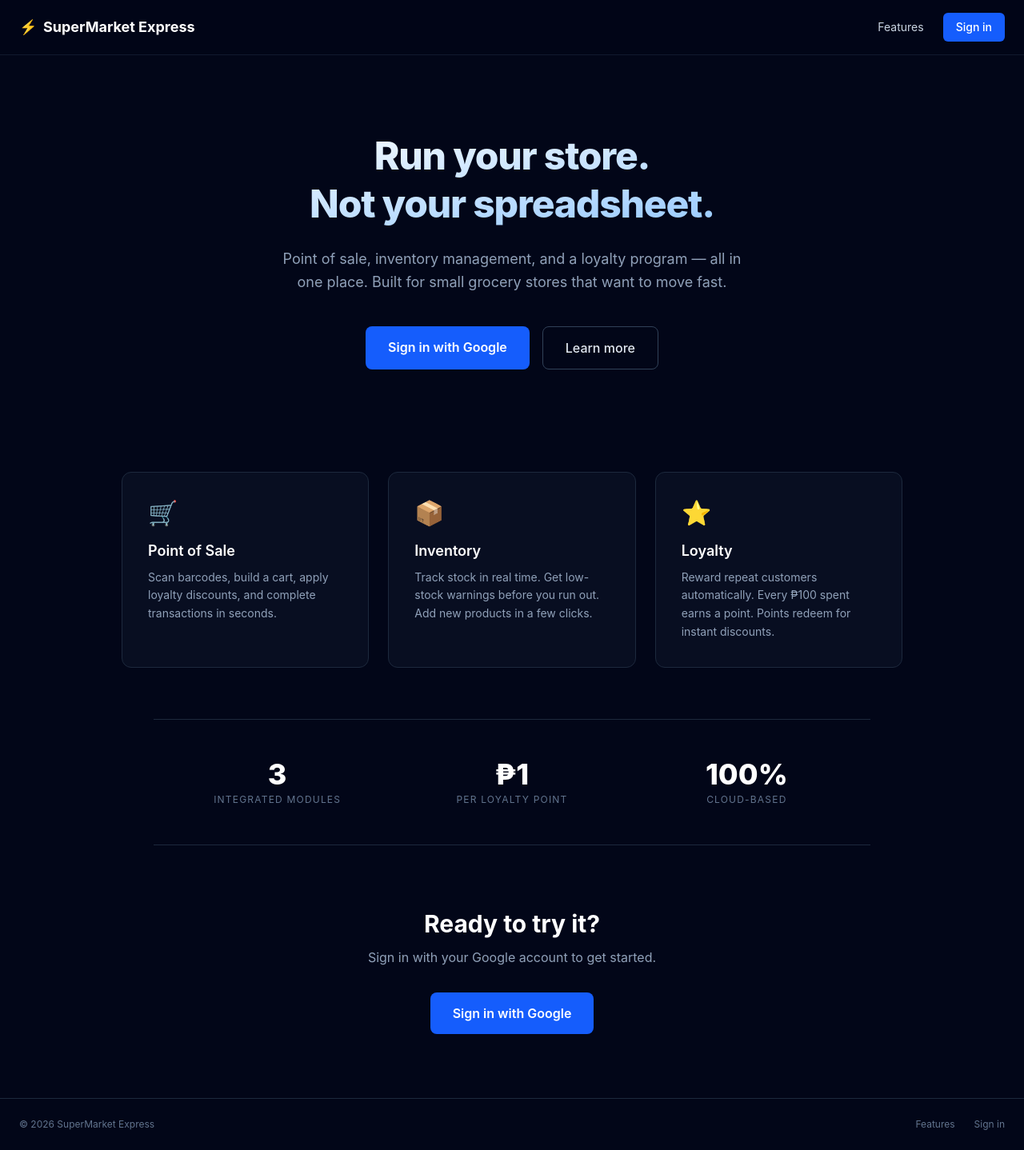
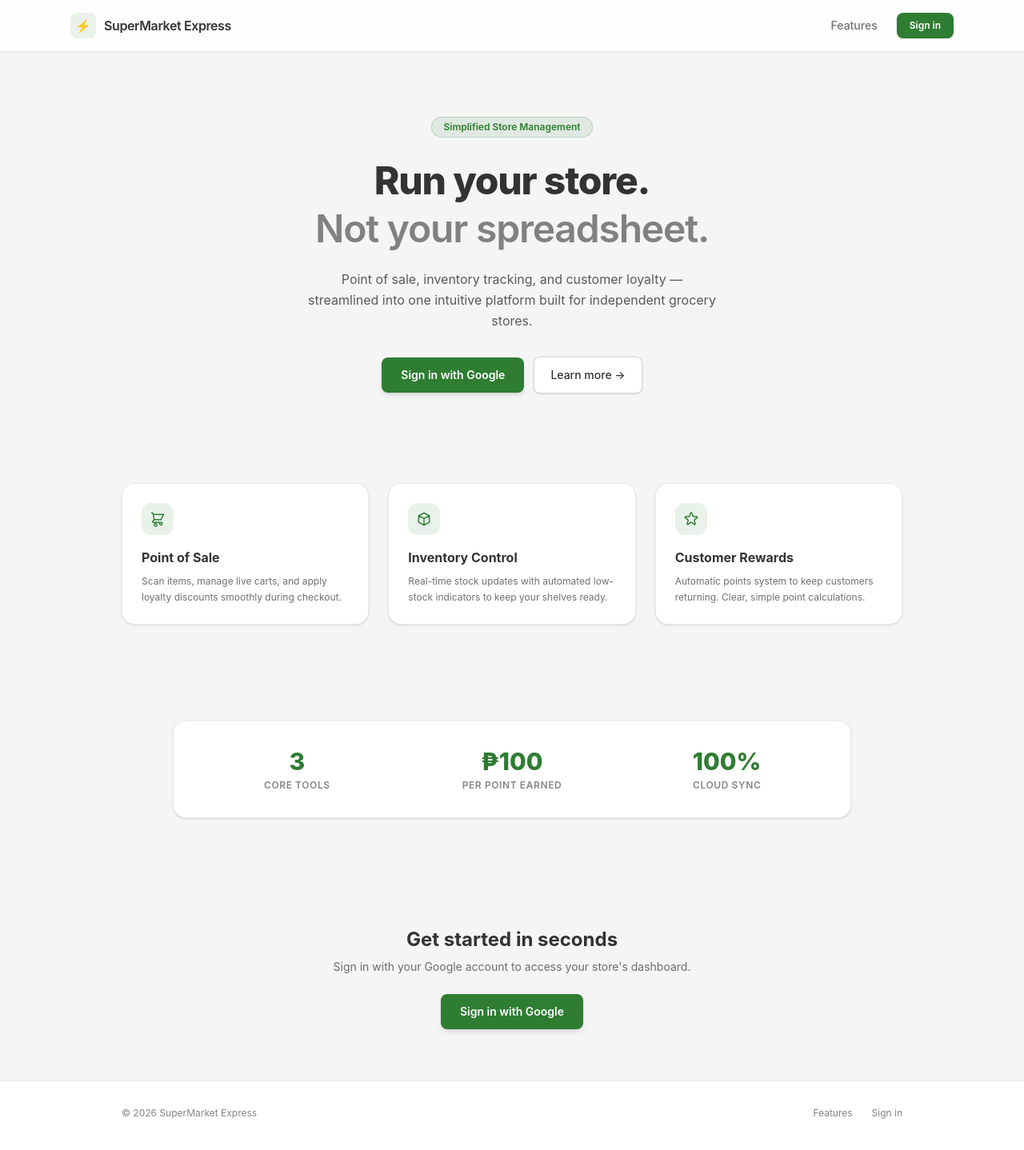
Before and after one commit to YusCML/Supermaket, a React (Vite) app in the folder supermarket/: page / in a window 1280 px wide. Shown: the whole page at 80% size. Built offline with nearby package versions, Linux system fonts and the light colour scheme; no server answers.

Commit message:
landing page & login/signup UI/UX design

```diff
--- a/supermarket/src/components/Login.tsx
+++ b/supermarket/src/components/Login.tsx
@@ -103,20 +103,37 @@ export default function Login() {
   };
 
   const inputClass = (field: keyof FieldErrors) =>
-    `auth-input${fieldErrors[field] ? ' auth-input-error' : ''}`;
+    `w-full rounded-lg border bg-[#FFFFFF] px-3.5 py-2.5 text-sm text-[#333333] placeholder-[#333333]/40 outline-none transition-all focus:ring-2 disabled:bg-gray-100 disabled:cursor-not-allowed ${
+      fieldErrors[field]
+        ? 'border-red-500 focus:ring-red-500/20'
+        : 'border-gray-300 focus:border-[#2E7D32] focus:ring-[#2E7D32]/20'
+    }`;
 
   return (
-    <div className="login-page">
-      <div className="login-card">
-        <h1>⚡ SuperMarket Express</h1>
-        <p className="login-subtitle">
-          {mode === 'signup' ? 'Create your account' : 'Sign in to continue'}
-        </p>
+    <div className="flex min-h-screen items-center justify-center bg-[#F5F5F5] px-4 py-12 font-sans antialiased selection:bg-[#2E7D32]/15 selection:text-[#2E7D32]">
+      <div className="w-full max-w-md rounded-2xl border border-gray-200/80 bg-[#FFFFFF] p-8 shadow-sm">
+        {/* Header */}
+        <div className="text-center">
+          <div className="inline-flex h-10 w-10 items-center justify-center rounded-xl bg-[#2E7D32]/10 text-xl text-[#2E7D32]">
+            ⚡
+          </div>
+          <h1 className="mt-3 text-2xl font-bold tracking-tight text-[#333333]">
+            SuperMarket Express
+          </h1>
+          <p className="mt-1 text-xs text-[#333333]/70">
+            {mode === 'signup' ? 'Create your account' : 'Sign in to continue'}
+          </p>
+        </div>
 
-        <div className="auth-tabs">
+        {/* Mode Switcher Tabs */}
+        <div className="mt-6 flex rounded-lg bg-[#F5F5F5] p-1 border border-gray-200/80">
           <button
             type="button"
-            className={`auth-tab${mode === 'signin' ? ' is-active' : ''}`}
+            className={`flex-1 rounded-md py-2 text-xs font-semibold transition-all ${
+              mode === 'signin'
+                ? 'bg-[#FFFFFF] text-[#2E7D32] shadow-sm'
+                : 'text-[#333333]/70 hover:text-[#333333]'
+            }`}
             onClick={() => switchMode('signin')}
             disabled={loading}
           >
@@ -124,7 +141,11 @@ export default function Login() {
           </button>
           <button
             type="button"
-            className={`auth-tab${mode === 'signup' ? ' is-active' : ''}`}
+            className={`flex-1 rounded-md py-2 text-xs font-semibold transition-all ${
+              mode === 'signup'
+                ? 'bg-[#FFFFFF] text-[#2E7D32] shadow-sm'
+                : 'text-[#333333]/70 hover:text-[#333333]'
+            }`}
             onClick={() => switchMode('signup')}
             disabled={loading}
           >
@@ -132,11 +153,22 @@ export default function Login() {
           </button>
         </div>
 
-        {formError && <div className="login-error">{formError}</div>}
-        {notice && <div className="auth-notice">{notice}</div>}
+        {/* Banners */}
+        {formError && (
+          <div className="mt-4 rounded-lg bg-red-50 p-3 text-xs font-medium text-red-600 border border-red-200">
+            {formError}
+          </div>
+        )}
+        {notice && (
+          <div className="mt-4 rounded-lg bg-[#2E7D32]/10 p-3 text-xs font-medium text-[#2E7D32] border border-[#2E7D32]/20">
+            {notice}
+          </div>
+        )}
 
+        {/* Google OAuth Button */}
         <button
-          className="google-btn"
+          type="button"
+          className="mt-6 flex w-full items-center justify-center gap-3 rounded-lg border border-gray-300 bg-[#FFFFFF] px-4 py-2.5 text-sm font-semibold text-[#333333] shadow-sm hover:bg-gray-50 transition-all disabled:opacity-50 disabled:cursor-not-allowed"
           onClick={handleGoogle}
           disabled={loading}
         >
@@ -161,15 +193,27 @@ export default function Login() {
           {loading ? 'Please wait…' : 'Continue with Google'}
         </button>
 
-        <div className="auth-divider">or</div>
+        {/* Divider */}
+        <div className="relative my-6 text-center">
+          <div className="absolute inset-0 flex items-center">
+            <div className="w-full border-t border-gray-200" />
+          </div>
+          <span className="relative bg-[#FFFFFF] px-3 text-xs uppercase tracking-wider text-[#333333]/50">
+            or
+          </span>
+        </div>
 
+        {/* Credentials Form */}
         <form
-          className="auth-form"
+          className="space-y-4"
           noValidate
           onSubmit={mode === 'signup' ? handleSignUp : handleSignIn}
         >
-<div className="auth-field">
-            <label className="auth-label" htmlFor="auth-email">
+          <div>
+            <label
+              className="block text-xs font-semibold text-[#333333] mb-1.5"
+              htmlFor="auth-email"
+            >
               Email
             </label>
             <input
@@ -183,12 +227,17 @@ export default function Login() {
               disabled={loading}
             />
             {fieldErrors.email && (
-              <span className="field-error">{fieldErrors.email}</span>
+              <span className="mt-1 block text-xs font-medium text-red-500">
+                {fieldErrors.email}
+              </span>
             )}
           </div>
 
-          <div className="auth-field">
-            <label className="auth-label" htmlFor="auth-password">
+          <div>
+            <label
+              className="block text-xs font-semibold text-[#333333] mb-1.5"
+              htmlFor="auth-password"
+            >
               Password
             </label>
             <input
@@ -204,13 +253,18 @@ export default function Login() {
               disabled={loading}
             />
             {fieldErrors.password && (
-              <span className="field-error">{fieldErrors.password}</span>
+              <span className="mt-1 block text-xs font-medium text-red-500">
+                {fieldErrors.password}
+              </span>
             )}
           </div>
 
           {mode === 'signup' && (
-            <div className="auth-field">
-              <label className="auth-label" htmlFor="auth-confirm">
+            <div>
+              <label
+                className="block text-xs font-semibold text-[#333333] mb-1.5"
+                htmlFor="auth-confirm"
+              >
                 Confirm password
               </label>
               <input
@@ -223,14 +277,16 @@ export default function Login() {
                 disabled={loading}
               />
               {fieldErrors.confirmPassword && (
-                <span className="field-error">{fieldErrors.confirmPassword}</span>
+                <span className="mt-1 block text-xs font-medium text-red-500">
+                  {fieldErrors.confirmPassword}
+                </span>
               )}
             </div>
           )}
 
           <button
             type="submit"
-            className="btn-primary auth-submit"
+            className="w-full rounded-lg bg-[#2E7D32] px-4 py-2.5 text-sm font-semibold text-[#FFFFFF] shadow-md hover:bg-[#246628] transition-all disabled:opacity-50 disabled:cursor-not-allowed"
             disabled={loading}
           >
             {loading
@@ -241,7 +297,8 @@ export default function Login() {
           </button>
         </form>
 
-        <p className="login-footer">
+        {/* Footer */}
+        <p className="mt-6 text-center text-xs text-[#333333]/60">
           {mode === 'signup'
             ? 'Confirm your email address to activate your account.'
             : 'Use your Google account or an email address.'}
--- a/supermarket/src/pages/LandingPage.tsx
+++ b/supermarket/src/pages/LandingPage.tsx
@@ -11,135 +11,153 @@ export default function LandingPage() {
   }, [user, loading, navigate]);
 
   return (
-    <div className="min-h-screen bg-slate-950 text-slate-100">
-      {/* Nav */}
-      <nav className="sticky top-0 z-10 flex items-center justify-between px-6 py-4 border-b border-slate-800/60 bg-slate-950/80 backdrop-blur">
-        <div className="flex items-center gap-2 text-lg font-bold text-white">
-          <span>⚡</span>
+    <div className="min-h-screen bg-[#F5F5F5] text-[#333333] font-sans antialiased selection:bg-[#2E7D32]/15 selection:text-[#2E7D32]">
+      {/* Navigation */}
+      <nav className="sticky top-0 z-20 border-b border-gray-200 bg-[#FFFFFF]/90 backdrop-blur-md">
+        <div className="mx-auto max-w-6xl px-6 py-4 flex items-center justify-between">
+          <div className="flex items-center gap-2.5 text-base font-semibold tracking-tight text-[#333333]">
+            <span className="flex h-8 w-8 items-center justify-center rounded-lg bg-[#2E7D32]/10 text-[#2E7D32]">
+              ⚡
+            </span>
             <span>SuperMarket Express</span>
           </div>
           <div className="flex items-center gap-6">
             <a
               href="#features"
-            className="text-sm text-slate-300 hover:text-white transition-colors"
+              className="text-sm font-medium text-[#333333]/70 hover:text-[#333333] transition-colors"
             >
               Features
             </a>
             <Link
               to="/login"
-            className="rounded-md bg-blue-600 px-4 py-2 text-sm font-medium text-white hover:bg-blue-700 transition-colors"
+              className="rounded-lg bg-[#2E7D32] px-4 py-2 text-xs font-semibold text-[#FFFFFF] hover:bg-[#246628] transition-colors shadow-sm"
             >
               Sign in
             </Link>
           </div>
+        </div>
       </nav>
 
-      {/* Hero */}
-      <header className="mx-auto max-w-3xl px-6 pt-24 pb-16 text-center">
-        <h1 className="text-5xl font-extrabold tracking-tight leading-tight bg-linear-to-br from-white to-blue-300 bg-clip-text text-transparent">
-          Run your store.
-          <br />
-          Not your spreadsheet.
+      <main>
+        {/* Hero Section */}
+        <section className="mx-auto max-w-3xl px-6 pt-20 pb-16 text-center">
+          <div className="inline-flex items-center gap-2 rounded-full border border-[#2E7D32]/20 bg-[#2E7D32]/10 px-3.5 py-1 text-xs font-semibold text-[#2E7D32] mb-6">
+            Simplified Store Management
+          </div>
+          <h1 className="text-4xl sm:text-5xl font-extrabold tracking-tight leading-tight text-[#333333]">
+            Run your store. <br />
+            <span className="text-[#333333]/60 font-semibold">Not your spreadsheet.</span>
           </h1>
-        <p className="mx-auto mt-6 max-w-xl text-lg text-slate-400 leading-relaxed">
-          Point of sale, inventory management, and a loyalty program — all in
-          one place. Built for small grocery stores that want to move fast.
+          <p className="mx-auto mt-5 max-w-lg text-base text-[#333333]/80 leading-relaxed">
+            Point of sale, inventory tracking, and customer loyalty — streamlined into one intuitive platform built for independent grocery stores.
           </p>
-        <div className="mt-10 flex flex-wrap justify-center gap-4">
+          <div className="mt-8 flex flex-wrap justify-center items-center gap-3">
             <Link
               to="/login"
-            className="rounded-lg bg-blue-600 px-7 py-3.5 text-base font-semibold text-white hover:bg-blue-700 transition-colors"
+              className="rounded-lg bg-[#2E7D32] px-6 py-3 text-sm font-semibold text-[#FFFFFF] shadow-md hover:bg-[#246628] transition-all"
             >
               Sign in with Google
             </Link>
             <a
               href="#features"
-            className="rounded-lg border border-slate-700 px-7 py-3.5 text-base font-medium text-slate-200 hover:bg-slate-900 hover:border-slate-600 transition-colors"
+              className="rounded-lg border border-gray-300 bg-[#FFFFFF] px-5 py-3 text-sm font-medium text-[#333333] hover:bg-gray-50 transition-colors shadow-sm"
             >
-            Learn more
+              Learn more →
             </a>
-        </div>
-      </header>
-
-      {/* Features */}
-      <section
-        id="features"
-        className="mx-auto grid max-w-5xl gap-6 px-6 py-16 md:grid-cols-3"
-      >
-        <div className="rounded-xl border border-slate-800 bg-slate-900/50 p-8 transition-colors hover:border-blue-500/40">
-          <div className="mb-4 text-3xl">🛒</div>
-          <h3 className="mb-2 text-lg font-semibold text-white">
-            Point of Sale
-          </h3>
-          <p className="text-sm leading-relaxed text-slate-400">
-            Scan barcodes, build a cart, apply loyalty discounts, and complete
-            transactions in seconds.
-          </p>
-        </div>
-        <div className="rounded-xl border border-slate-800 bg-slate-900/50 p-8 transition-colors hover:border-blue-500/40">
-          <div className="mb-4 text-3xl">📦</div>
-          <h3 className="mb-2 text-lg font-semibold text-white">Inventory</h3>
-          <p className="text-sm leading-relaxed text-slate-400">
-            Track stock in real time. Get low-stock warnings before you run
-            out. Add new products in a few clicks.
-          </p>
-        </div>
-        <div className="rounded-xl border border-slate-800 bg-slate-900/50 p-8 transition-colors hover:border-blue-500/40">
-          <div className="mb-4 text-3xl">⭐</div>
-          <h3 className="mb-2 text-lg font-semibold text-white">Loyalty</h3>
-          <p className="text-sm leading-relaxed text-slate-400">
-            Reward repeat customers automatically. Every ₱100 spent earns a
-            point. Points redeem for instant discounts.
-          </p>
           </div>
         </section>
 
-      {/* Stats */}
-      <section className="mx-auto grid max-w-4xl gap-8 px-6 py-12 border-y border-slate-800 md:grid-cols-3 text-center">
-        <div>
-          <div className="text-4xl font-extrabold text-white">3</div>
-          <div className="mt-1 text-xs uppercase tracking-widest text-slate-500">
-            Integrated modules
+        {/* Features Section */}
+        <section id="features" className="mx-auto max-w-5xl px-6 py-12">
+          <div className="grid gap-6 md:grid-cols-3">
+            {/* POS */}
+            <div className="rounded-2xl bg-[#FFFFFF] p-6 border border-gray-200/80 shadow-sm transition-all hover:shadow-md">
+              <div className="mb-4 flex h-10 w-10 items-center justify-center rounded-xl bg-[#2E7D32]/10 text-[#2E7D32]">
+                <svg className="w-5 h-5" fill="none" stroke="currentColor" viewBox="0 0 24 24">
+                  <path strokeLinecap="round" strokeLinejoin="round" strokeWidth="1.75" d="M3 3h2l.4 2M7 13h10l4-8H5.4M7 13L5.4 5M7 13l-2.293 2.293c-.63.63-.184 1.707.707 1.707H17m0 0a2 2 0 100 4 2 2 0 000-4zm-8 2a2 2 0 100 4 2 2 0 000-4z" />
+                </svg>
               </div>
+              <h3 className="text-base font-bold text-[#333333]">Point of Sale</h3>
+              <p className="mt-2 text-xs leading-relaxed text-[#333333]/70">
+                Scan items, manage live carts, and apply loyalty discounts smoothly during checkout.
+              </p>
             </div>
-        <div>
-          <div className="text-4xl font-extrabold text-white">₱1</div>
-          <div className="mt-1 text-xs uppercase tracking-widest text-slate-500">
-            Per loyalty point
+
+            {/* Inventory */}
+            <div className="rounded-2xl bg-[#FFFFFF] p-6 border border-gray-200/80 shadow-sm transition-all hover:shadow-md">
+              <div className="mb-4 flex h-10 w-10 items-center justify-center rounded-xl bg-[#2E7D32]/10 text-[#2E7D32]">
+                <svg className="w-5 h-5" fill="none" stroke="currentColor" viewBox="0 0 24 24">
+                  <path strokeLinecap="round" strokeLinejoin="round" strokeWidth="1.75" d="M20 7l-8-4-8 4m16 0l-8 4m8-4v10l-8 4m0-10L4 7m8 4v10M4 7v10l8 4" />
+                </svg>
               </div>
+              <h3 className="text-base font-bold text-[#333333]">Inventory Control</h3>
+              <p className="mt-2 text-xs leading-relaxed text-[#333333]/70">
+                Real-time stock updates with automated low-stock indicators to keep your shelves ready.
+              </p>
             </div>
-        <div>
-          <div className="text-4xl font-extrabold text-white">100%</div>
-          <div className="mt-1 text-xs uppercase tracking-widest text-slate-500">
-            Cloud-based
+
+            {/* Loyalty */}
+            <div className="rounded-2xl bg-[#FFFFFF] p-6 border border-gray-200/80 shadow-sm transition-all hover:shadow-md">
+              <div className="mb-4 flex h-10 w-10 items-center justify-center rounded-xl bg-[#2E7D32]/10 text-[#2E7D32]">
+                <svg className="w-5 h-5" fill="none" stroke="currentColor" viewBox="0 0 24 24">
+                  <path strokeLinecap="round" strokeLinejoin="round" strokeWidth="1.75" d="M11.049 2.927c.3-.921 1.603-.921 1.902 0l1.519 4.674a1 1 0 00.95.69h4.915c.969 0 1.371 1.24.588 1.81l-3.976 2.888a1 1 0 00-.363 1.118l1.518 4.674c.3.922-.755 1.688-1.538 1.118l-3.976-2.888a1 1 0 00-1.176 0l-3.976 2.888c-.783.57-1.838-.197-1.538-1.118l1.518-4.674a1 1 0 00-.363-1.118l-3.976-2.888c-.784-.57-.38-1.81.588-1.81h4.914a1 1 0 00.951-.69l1.519-4.674z" />
+                </svg>
+              </div>
+              <h3 className="text-base font-bold text-[#333333]">Customer Rewards</h3>
+              <p className="mt-2 text-xs leading-relaxed text-[#333333]/70">
+                Automatic points system to keep customers returning. Clear, simple point calculations.
+              </p>
             </div>
           </div>
         </section>
 
-      {/* Final CTA */}
-      <section className="mx-auto max-w-xl px-6 py-20 text-center">
-        <h2 className="text-3xl font-bold text-white">Ready to try it?</h2>
-        <p className="mt-3 text-slate-400">
-          Sign in with your Google account to get started.
+        {/* Minimal Stats */}
+        <section className="mx-auto max-w-4xl px-6 py-12 my-6">
+          <div className="rounded-2xl bg-[#FFFFFF] border border-gray-200/80 p-8 shadow-sm grid grid-cols-3 gap-6 text-center">
+            <div>
+              <div className="text-3xl font-extrabold text-[#2E7D32]">3</div>
+              <div className="mt-1 text-xs font-semibold uppercase tracking-wider text-[#333333]/60">Core Tools</div>
+            </div>
+            <div>
+              <div className="text-3xl font-extrabold text-[#2E7D32]">₱100</div>
+              <div className="mt-1 text-xs font-semibold uppercase tracking-wider text-[#333333]/60">Per Point Earned</div>
+            </div>
+            <div>
+              <div className="text-3xl font-extrabold text-[#2E7D32]">100%</div>
+              <div className="mt-1 text-xs font-semibold uppercase tracking-wider text-[#333333]/60">Cloud Sync</div>
+            </div>
+          </div>
+        </section>
+
+        {/* Call to Action */}
+        <section className="mx-auto max-w-xl px-6 py-16 text-center">
+          <h2 className="text-2xl font-bold text-[#333333]">Get started in seconds</h2>
+          <p className="mt-2 text-sm text-[#333333]/70">
+            Sign in with your Google account to access your store's dashboard.
           </p>
+          <div className="mt-6">
             <Link
               to="/login"
-          className="mt-8 inline-block rounded-lg bg-blue-600 px-7 py-3.5 text-base font-semibold text-white hover:bg-blue-700 transition-colors"
+              className="inline-block rounded-lg bg-[#2E7D32] px-6 py-3 text-sm font-semibold text-[#FFFFFF] shadow-md hover:bg-[#246628] transition-colors"
             >
               Sign in with Google
             </Link>
+          </div>
         </section>
+      </main>
 
       {/* Footer */}
-      <footer className="flex flex-wrap items-center justify-between gap-4 border-t border-slate-800 px-6 py-6 text-xs text-slate-500">
+      <footer className="border-t border-gray-200 bg-[#FFFFFF]">
+        <div className="mx-auto max-w-5xl px-6 py-8 flex flex-wrap items-center justify-between gap-4 text-xs text-[#333333]/60">
           <div>© 2026 SuperMarket Express</div>
           <div className="flex gap-6">
-          <a href="#features" className="hover:text-slate-300">
+            <a href="#features" className="hover:text-[#333333] transition-colors">
               Features
             </a>
-          <Link to="/login" className="hover:text-slate-300">
+            <Link to="/login" className="hover:text-[#333333] transition-colors">
               Sign in
             </Link>
+          </div>
         </div>
       </footer>
     </div>
```
Lines whose indentation alone changed are shown as unchanged.
